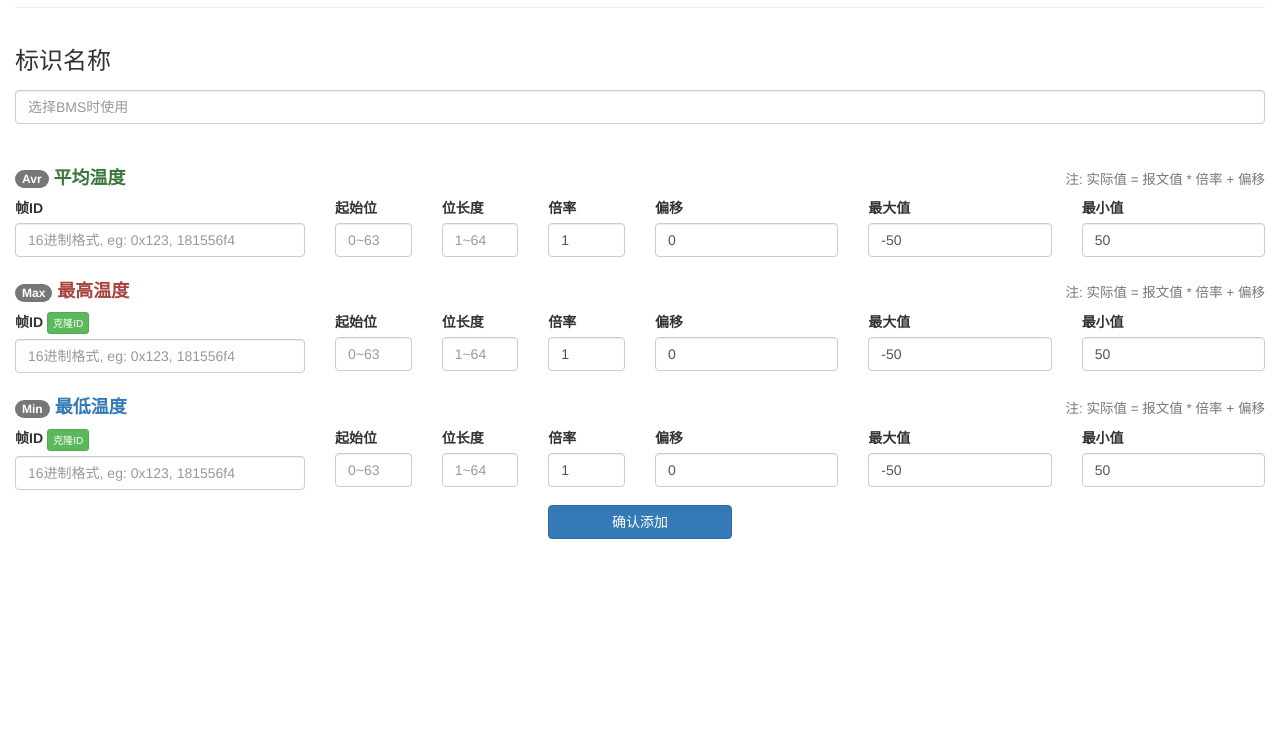
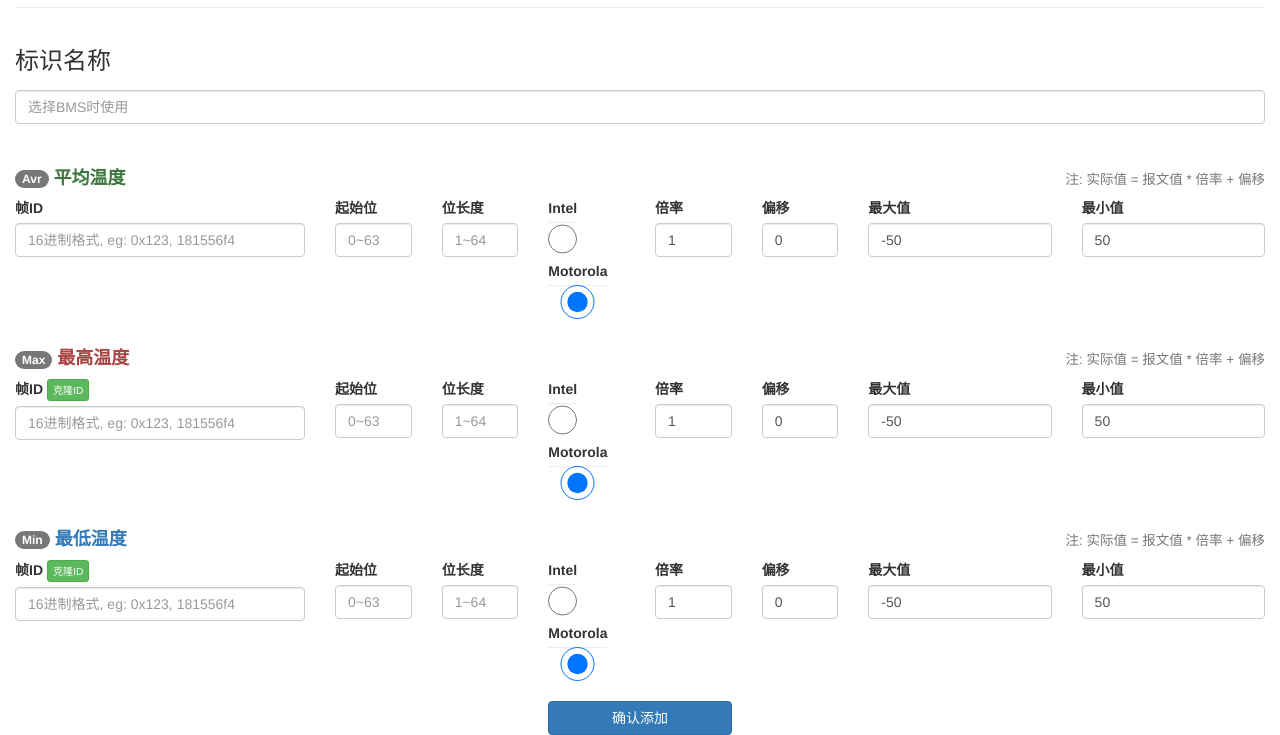
Before and after one commit to bedreamer/friend, a Django app: page /bms/define/ in a window 1280 px wide. Shown: the part 132-867 px from the top of the page. Before the commit the page ends 671 px from the top, so only its background shows below. Run offline with Django 3.2, Linux system fonts and the light colour scheme; some libraries are stand-ins or nearby versions.

Commit message:
1. 新增字段字节序的输入框 2. 自动匹配16进制输入 3. 完成ID克隆功能

```diff
--- a/templates/01-手动添加BMS报文.html
+++ b/templates/01-手动添加BMS报文.html
@@ -14,6 +14,26 @@
 
 
 {% block inline-js %}
+    <script>
+        $(document).ready(function () {
+            $("#clone_2").click(function () {
+                let v = $('input[name="fid_1"]').val();
+                $("input[name='fid_2']").val(v);
+            });
+            $("#clone_3").click(function () {
+                let v = $('input[name="fid_1"]').val();
+                $("input[name='fid_3']").val(v);
+            });
+
+            $("input[name='fid_1']")[0].oninput = function () {
+                let v = $(this).val();
+
+                if (v && v !== '0' && v.indexOf('0x') !== 0) {
+                    $(this).val('0x' + v);
+                }
+            };
+        });
+    </script>
 {% endblock %}
 
 
@@ -65,7 +85,7 @@
         <div class="row">
             <div class="col-xs-3">
                 <div class="form-group">
-                    <label for="fid">
+                    <label for="fid_{{ i }}">
                         帧ID
                         {% if forloop.counter != 1 %}
                             <a class="btn btn-xs btn-success" href="#" id="clone_{{ i }}"><small>克隆ID</small></a>
@@ -76,37 +96,50 @@
             </div>
             <div class="col-xs-1">
                 <div class="form-group">
-                    <label for="fid">起始位</label>
+                    <label for="sb_{{ i }}">起始位</label>
                     <input class="form-control" type="number" min="0" max="63" required name="sb_{{ i }}" id="fid" placeholder="0~63">
                 </div>
             </div>
             <div class="col-xs-1">
                 <div class="form-group">
-                    <label for="fid">位长度</label>
+                    <label for="bl_{{ i }}">位长度</label>
                     <input class="form-control" type="number" min="1" max="64" required name="bl_{{ i }}" id="fid" placeholder="1~64">
                 </div>
             </div>
             <div class="col-xs-1">
                 <div class="form-group">
-                    <label for="fid">倍率</label>
+                    <label for="order_{{ i }}">
+                        Intel
+                        <input class="form-control" type="radio" required name="order_{{ i }}" id="fid" value="intel">
+                    </label>
+                    &nbsp;
+                    <label for="order_{{ i }}">
+                        Motorola
+                        <input class="form-control" type="radio" checked required name="order_{{ i }}" id="fid" value="motorola">
+                    </label>
+                </div>
+            </div>
+            <div class="col-xs-1">
+                <div class="form-group">
+                    <label for="x_{{ i }}">倍率</label>
                     <input class="form-control" type="text" required name="x_{{ i }}" id="fid" value="1">
                 </div>
             </div>
-            <div class="col-xs-2">
+            <div class="col-xs-1">
                 <div class="form-group">
-                    <label for="fid">偏移</label>
+                    <label for="offset_{{ i }}">偏移</label>
                     <input class="form-control" type="text" required name="offset_{{ i }}" id="fid" value="0">
                 </div>
             </div>
             <div class="col-xs-2">
                 <div class="form-group">
-                    <label for="fid">最大值</label>
+                    <label for="max_{{ i }}">最大值</label>
                     <input class="form-control" type="text" required name="max_{{ i }}" id="fid" value="-50">
                 </div>
             </div>
             <div class="col-xs-2">
                 <div class="form-group">
-                    <label for="fid">最小值</label>
+                    <label for="min_{{ i }}">最小值</label>
                     <input class="form-control" type="text" required name="min_{{ i }}" id="fid" value="50">
                 </div>
             </div>
```
